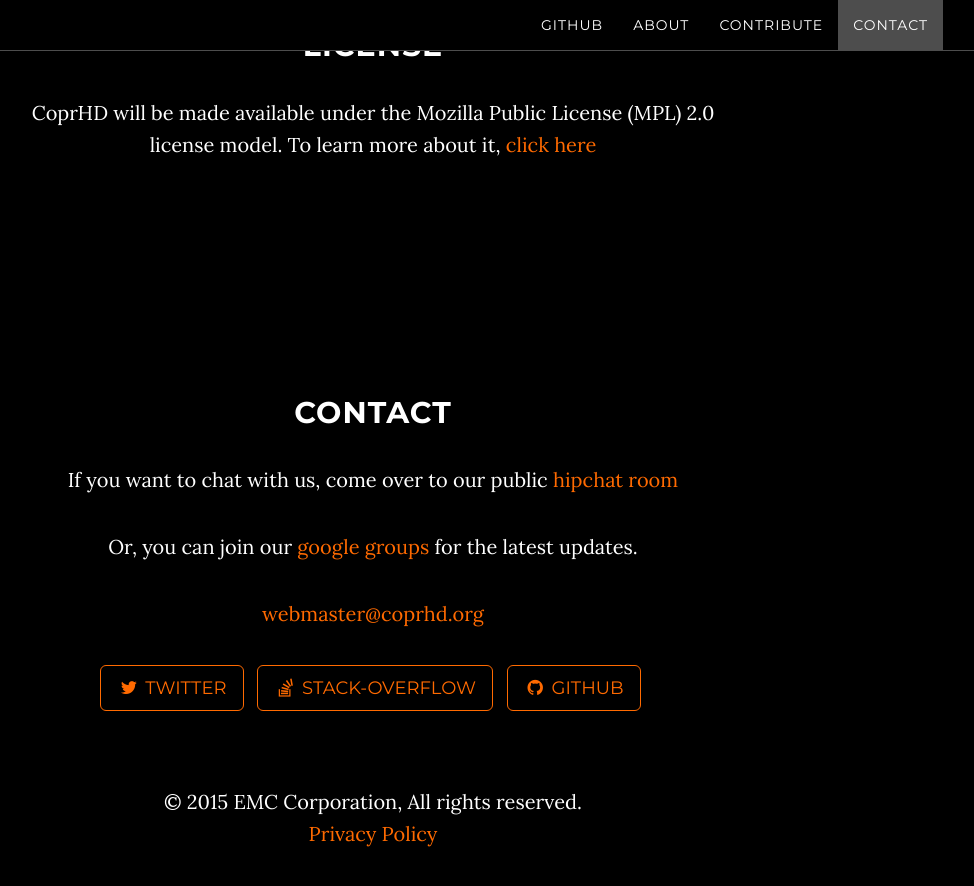
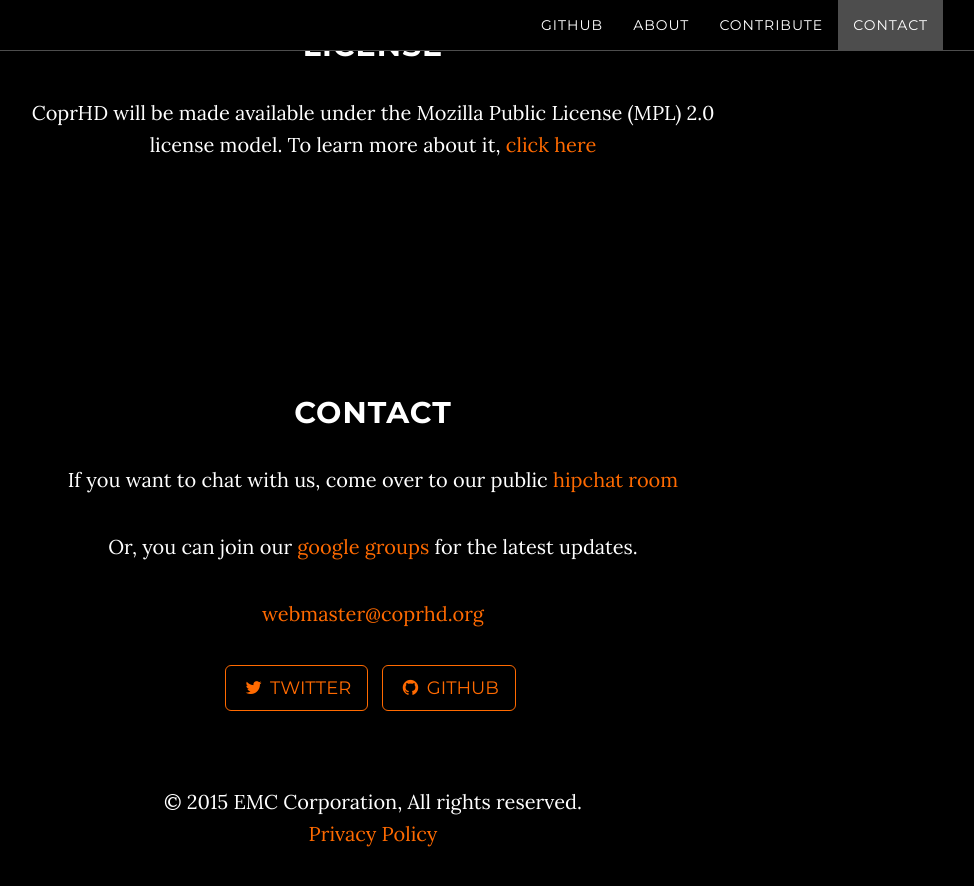
Before and after one commit to CoprHD/CoprHD.github.io, a Jekyll site: the page built from index.html, in a window 1280 px wide and 900 px high, scrolled down 2441 px. Shown: the top 886 px of the window, without its empty margins (267-1241 px from the left). Built offline with Jekyll 4.4.1, drawn with Linux system fonts in a browser that asks for light colours.

Commit message:
Update _config.yml

```diff
--- a/_config.yml
+++ b/_config.yml
@@ -17,9 +17,6 @@
   - title: twitter
     url: https://twitter.com/coprhd
 
-  - title: stack-overflow
-    url: http://stackoverflow.com/questions/tagged/coprhd
-
 
   - title: github
     url: https://github.com/CoprHD/coprhd-controller
```
